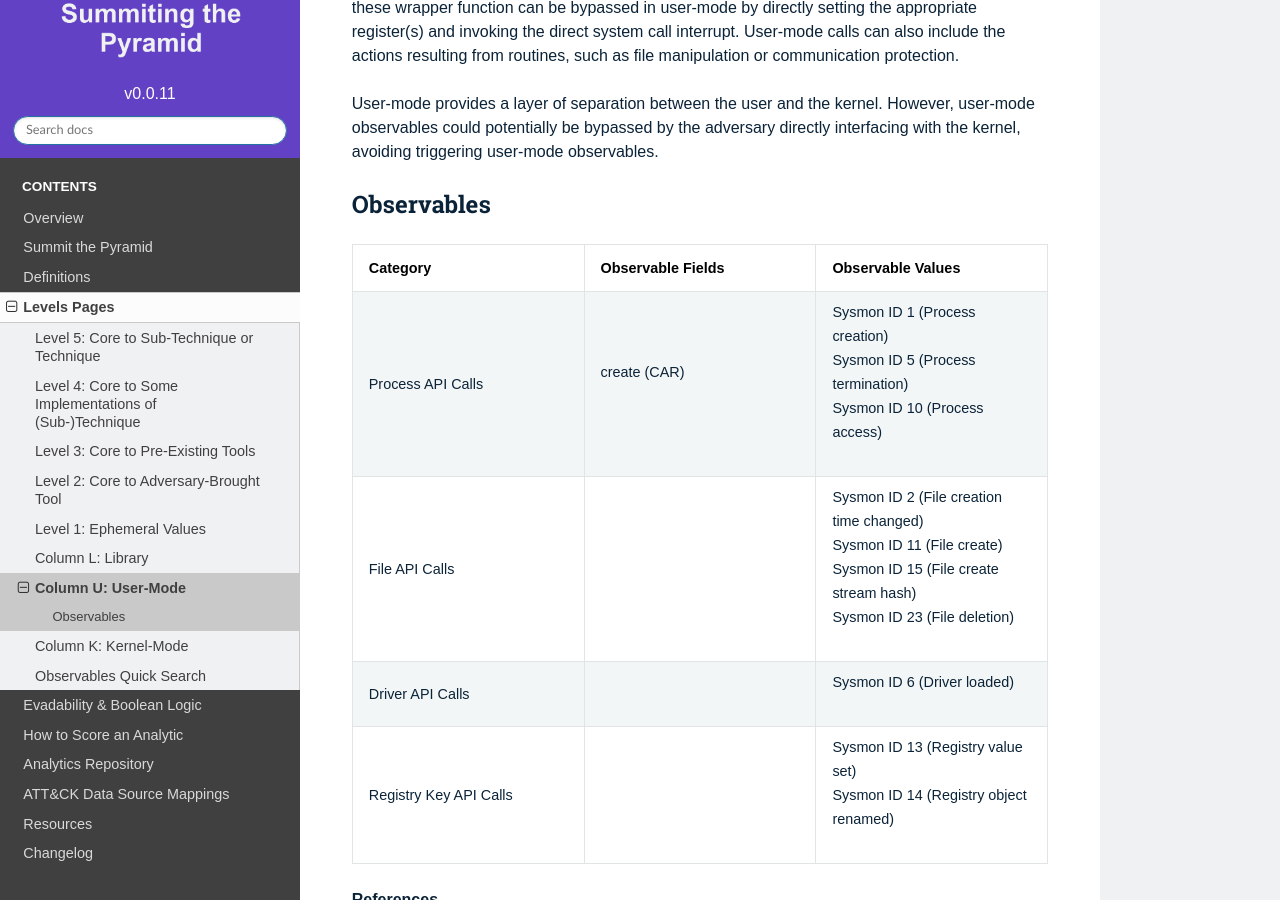
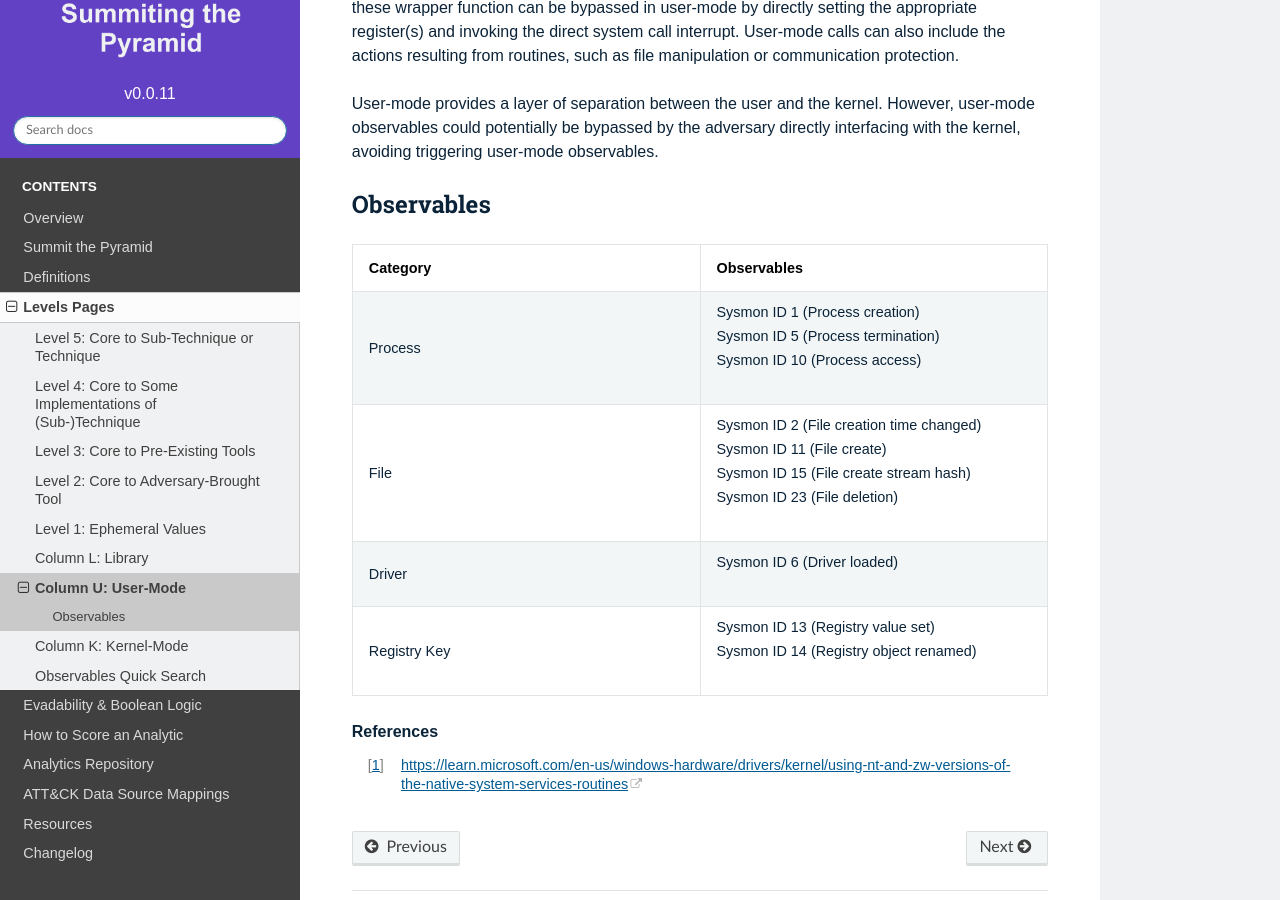
Before and after one commit to center-for-threat-informed-defense/summiting-the-pyramid, a Sphinx documentation site: the page built from docs/levels/user-mode.rst, in a window 1280 px wide and 900 px high, scrolled down 403 px. Built offline with Sphinx 7.4.7 and the Read the Docs theme 2.0.0, drawn with Linux system fonts in a browser that asks for light colours.

Commit message:
Updated levels pages

```diff
--- a/docs/levels/user-mode.rst
+++ b/docs/levels/user-mode.rst
@@ -18,23 +18,23 @@ User-mode provides a layer of separation between the user and the kernel. Howeve
 
 Observables
 ^^^^^^^^^^^
-+-------------------------------+-----------------------------------+--------------------------------------------+
-| Category                      | Observable Fields                 |   Observable Values                        |
-+===============================+===================================+============================================+
-| Process API Calls             |  | create (CAR)                   | | Sysmon ID 1 (Process creation)           |
-|                               |                                   | | Sysmon ID 5 (Process termination)        |
-|                               |                                   | | Sysmon ID 10 (Process access)            |
-+-------------------------------+-----------------------------------+--------------------------------------------+
-| File API Calls                |                                   | | Sysmon ID 2 (File creation time changed) |
-|                               |                                   | | Sysmon ID 11 (File create)               |
-|                               |                                   | | Sysmon ID 15 (File create stream hash)   |
-|                               |                                   | | Sysmon ID 23 (File deletion)             |
-+-------------------------------+-----------------------------------+--------------------------------------------+
-| Driver API Calls              |                                   | | Sysmon ID 6 (Driver loaded)              |
-+-------------------------------+-----------------------------------+--------------------------------------------+
-| Registry Key API Calls        |                                   | | Sysmon ID 13 (Registry value set)        |
-|                               |                                   | | Sysmon ID 14 (Registry object renamed)   |
-+-------------------------------+-----------------------------------+--------------------------------------------+
++-------------------------------+--------------------------------------------------------------------------------+
+| Category                      | Observables                                                                    |
++===============================+================================================================================+
+| Process                       | | Sysmon ID 1 (Process creation)                                               |
+|                               | | Sysmon ID 5 (Process termination)                                            |
+|                               | | Sysmon ID 10 (Process access)                                                |
++-------------------------------+--------------------------------------------------------------------------------+
+| File                          | | Sysmon ID 2 (File creation time changed)                                     |
+|                               | | Sysmon ID 11 (File create)                                                   |
+|                               | | Sysmon ID 15 (File create stream hash)                                       |
+|                               | | Sysmon ID 23 (File deletion)                                                 |
++-------------------------------+--------------------------------------------------------------------------------+
+| Driver                        | | Sysmon ID 6 (Driver loaded)                                                  |
++-------------------------------+--------------------------------------------------------------------------------+
+| Registry Key                  | | Sysmon ID 13 (Registry value set)                                            |
+|                               | | Sysmon ID 14 (Registry object renamed)                                       |
++-------------------------------+--------------------------------------------------------------------------------+
 
 .. rubric:: References
 
```
Also changed, not shown: docs/levels/implementations.rst (+6 -6 lines), docs/levels/kernel-mode.rst (+14 -14 lines), docs/levels/library.rst (+9 -9 lines), docs/levels/technique.rst (+6 -6 lines).
